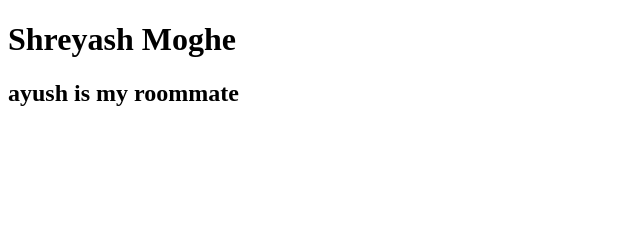
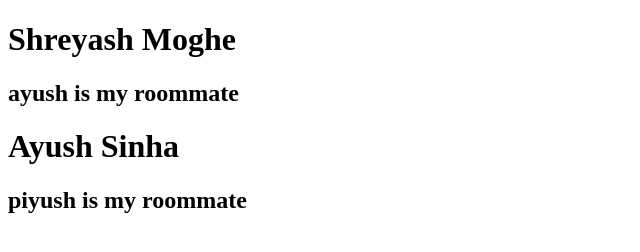
Before and after one commit to shreyash0906/Superhero-, a plain HTML site: page index.html in a window 1280 px wide. Shown: the whole page, without its empty margins (0-640 px from the left). Drawn offline with Linux system fonts and the light colour scheme.

Commit message:
Info of another person

```diff
--- a/index.html
+++ b/index.html
@@ -8,5 +8,7 @@
 <body>
     <H1> Shreyash Moghe</H1>
     <h2>ayush is my roommate</h2>
+    <h1>Ayush Sinha</h1>
+    <h2>piyush is my roommate</h2>
 </body>
 </html>
```
